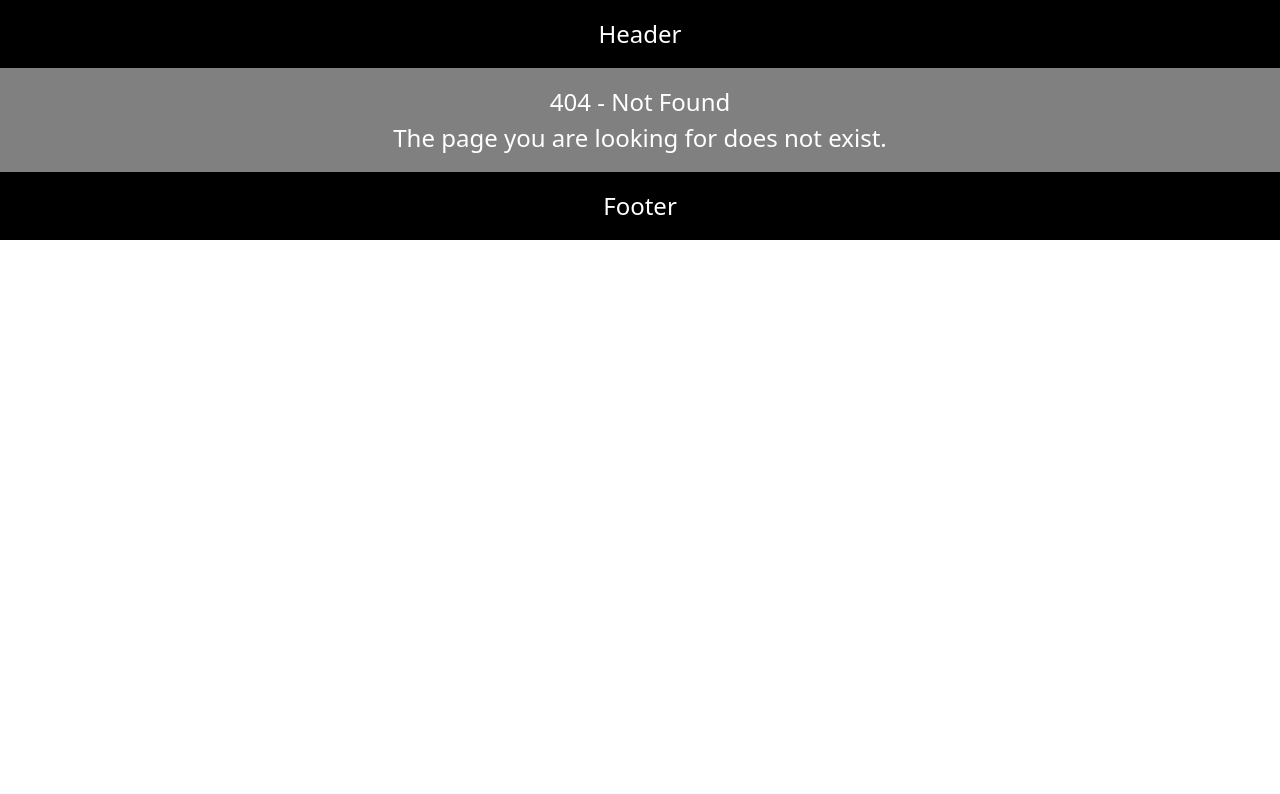
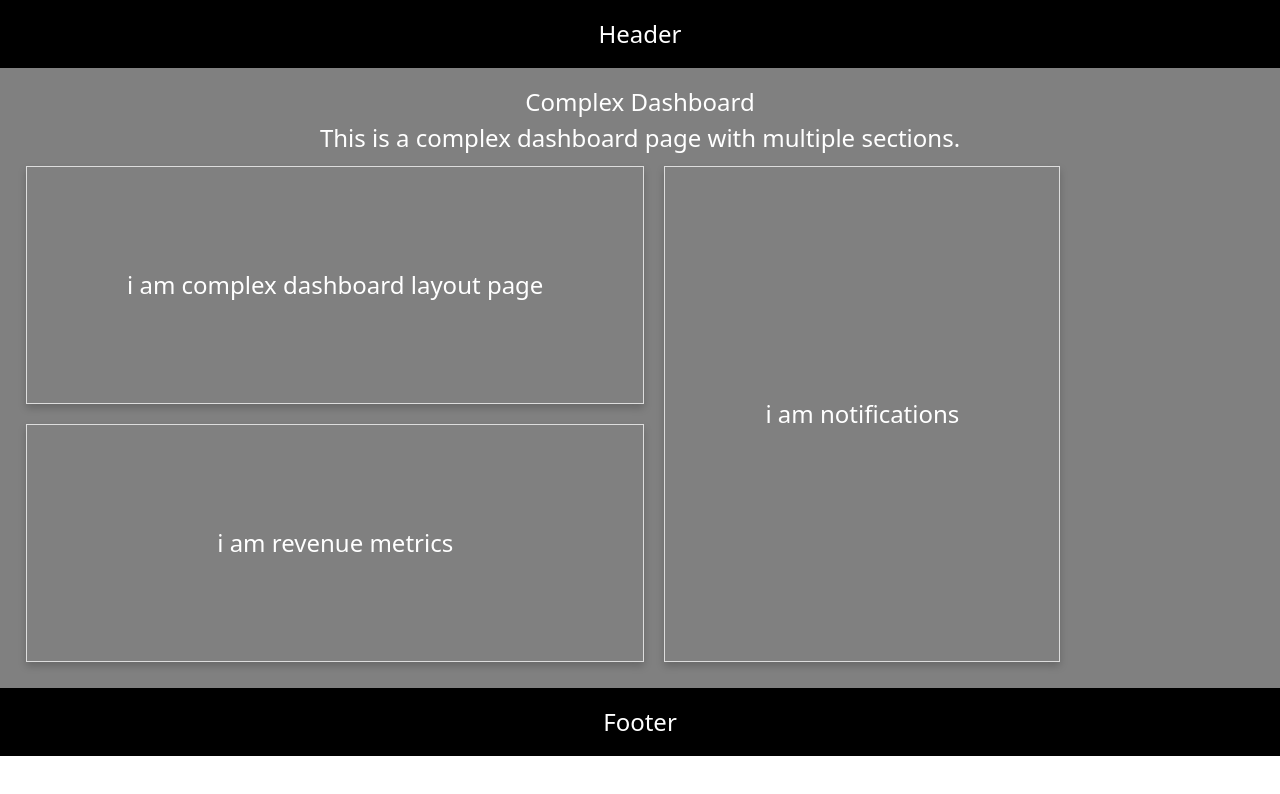
Before and after one commit to devARcoder/Next_JS_Course-CodeVolutions, a Next.js app: page /complex-dashboard in a window 1280 px wide. Before the commit this address had no page. Shown: the top 794 px of the page. Built offline with nearby package versions, Linux system fonts and the light colour scheme.

Commit message:
lecture 28 completed

```diff
--- a/package.json
+++ b/package.json
@@ -26,4 +26,5 @@
     "tailwindcss": "^4.1.18",
     "typescript": "^5"
   }
+
 }
--- /dev/null
+++ b/src/app/complex-dashboard/@notifications/page.tsx
@@ -0,0 +1,7 @@
+import Card from "@/components/card";
+
+export default function Notifications (){
+    return (
+        <Card>i am notifications</Card>
+    )
+}
--- /dev/null
+++ b/src/app/complex-dashboard/@revenue/page.tsx
@@ -0,0 +1,7 @@
+import Card from "@/components/card";
+
+export default function RevenueMatrics(){
+    return (
+        <Card>i am revenue metrics</Card>
+    )
+}
--- /dev/null
+++ b/src/app/complex-dashboard/@users/page.tsx
@@ -0,0 +1,7 @@
+import Card from "@/components/card";
+
+export default function UserAnalytics(){
+    return (
+        <Card>i am complex dashboard layout page</Card>
+    )
+}
--- /dev/null
+++ b/src/app/complex-dashboard/layout.tsx
@@ -0,0 +1,28 @@
+
+export default function DashboardLayout({
+  children,
+  revenue,
+  notifications,
+  users,
+}: {
+    children: React.ReactNode;
+    revenue: React.ReactNode;
+    notifications: React.ReactNode;
+    users: React.ReactNode
+ }) {
+  return (
+    <>
+    <div>
+
+    <div>{children}</div>
+    <div style={{display: "flex"}}>
+        <div style={{display: "flex", flexDirection: "column"}}>
+            <div>{users}</div>
+            <div>{revenue}</div>
+        </div>
+        <div style={{ display: "flex", flex: 1}}>{notifications}</div>
+    </div>
+    </div>
+    </>
+  );
+}
--- /dev/null
+++ b/src/app/complex-dashboard/page.tsx
@@ -0,0 +1,8 @@
+export default function ComplexDashboardPage() {
+  return (
+    <div>
+      <h1>Complex Dashboard</h1>
+      <p>This is a complex dashboard page with multiple sections.</p>
+    </div>
+  );
+}
--- /dev/null
+++ b/src/components/card.tsx
@@ -0,0 +1,22 @@
+
+const Card = ({ children}: {
+    children: React.ReactNode;
+}) => {
+    const cardStyle = {
+        padding: "100px",
+        margin: "10px",
+        boxShadow: "0 4px 8px 0 rgba(0, 0, 0, 0.2)",
+        border: "1px solid #ddd",
+        display: "flex",
+        justifyContent: "center",
+        alignItems: "center"
+    }
+  return (
+    <div style={cardStyle}>
+      {children}
+    </div>
+  )
+}
+
+export default Card
+// video will be paused on 6:35 mint lecture 28
```
